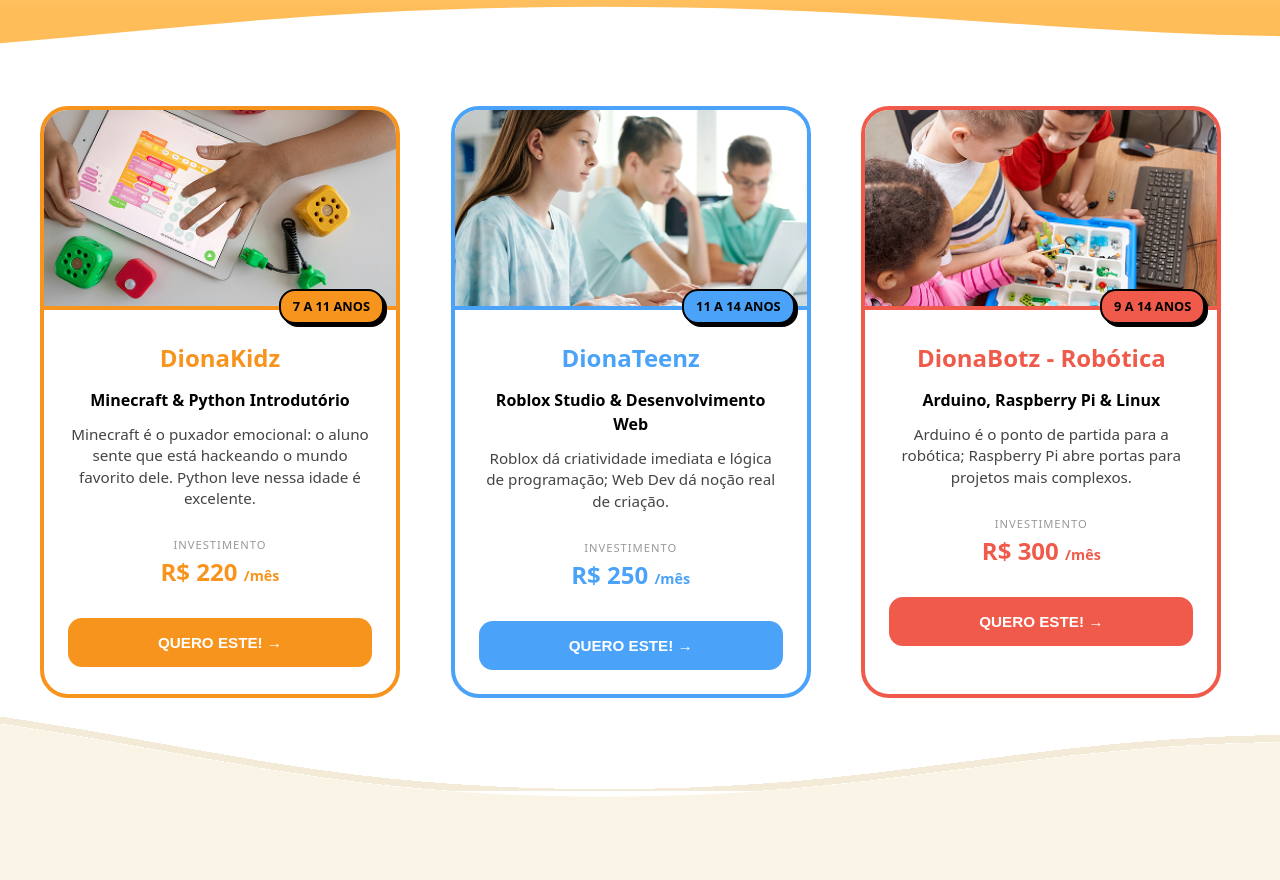
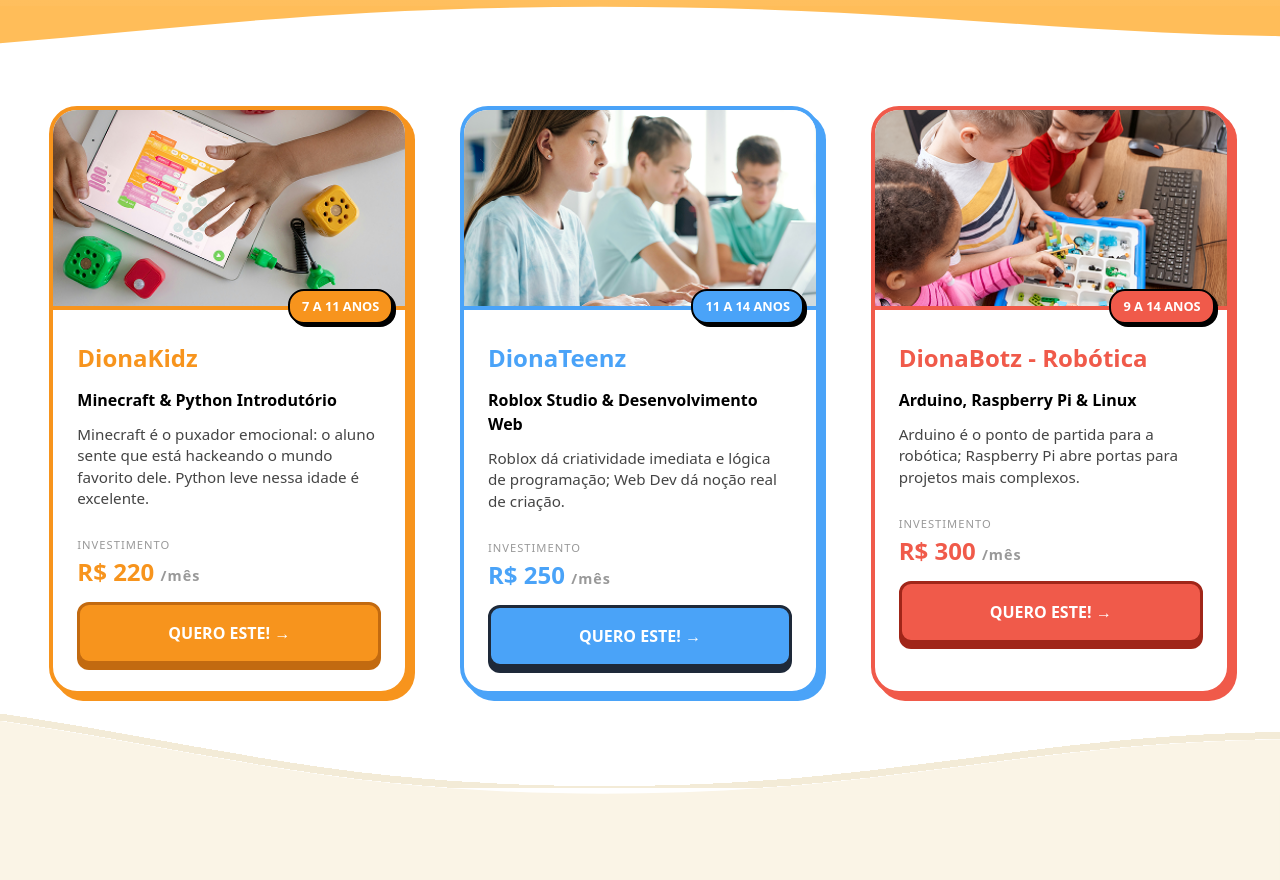
Before and after one commit to mpaaserrano/DKTesting, a React (Vite) app in the folder dionakids/: page / in a window 1280 px wide. Shown: the part 671-1551 px from the top of the page. Built offline with nearby package versions, Linux system fonts and the light colour scheme.

Commit message:
Card touch up and button component

```diff
--- /dev/null
+++ b/dionakids/src/components/buttons/BigButton.css
@@ -0,0 +1,32 @@
+.big-button {
+  display: inline-block;
+
+  color: #ffffff;
+  padding: 1rem 2rem;
+  font-weight: 800;
+  font-size: 1rem;
+  border-radius: 12px;
+
+  border: 3px solid;
+  box-shadow: 0 6px 0;
+
+  cursor: pointer;
+  text-decoration: none;
+  transition: transform 0.1s ease, box-shadow 0.1s ease;
+  text-align: center;
+}
+
+/* Hover */
+.big-button:hover {
+  transform: translateY(0);
+}
+
+/* Press effect */
+.big-button:active {
+  transform: translateY(4px);
+  box-shadow: 0 2px 0;
+}
+
+.big-button:focus {
+  outline: none;
+}
--- /dev/null
+++ b/dionakids/src/components/buttons/BigButton.jsx
@@ -0,0 +1,22 @@
+import "./BigButton.css";
+
+export default function BigButton({
+  text,
+  url,
+  backgroundColor,
+  borderColor,
+}) {
+  return (
+    <a
+      href={url}
+      className="big-button"
+      style={{
+        backgroundColor,
+        borderColor,
+        boxShadow: `0 6px 0 ${borderColor}`,
+      }}
+    >
+      {text}
+    </a>
+  );
+}
--- a/dionakids/src/components/cards/CourseCard.css
+++ b/dionakids/src/components/cards/CourseCard.css
@@ -8,6 +8,7 @@
 
   display: flex;
   flex-direction: column;
+  text-align: left;
 }
 
 .course-image {
@@ -27,7 +28,7 @@
   bottom: 12px;
   right: 12px;
 
-  color: #000;
+  color: #fff;
   background: #f2c94c;
   padding: 6px 12px;
   border-radius: 999px;
@@ -66,12 +67,19 @@
 
 .course-price {
   margin-top: 1rem;
+  text-align: left;
 }
 
 .course-price span {
   display: block;
   font-size: 0.7rem;
   letter-spacing: 1px;
+  color: #999;
+}
+
+.course-price small {
+  letter-spacing: 1px;
+  font-size: 0.7rem;
   color: #999;
 }
 
--- a/dionakids/src/components/cards/CourseCard.jsx
+++ b/dionakids/src/components/cards/CourseCard.jsx
@@ -1,4 +1,5 @@
 import "./CourseCard.css";
+import BigButton from "../buttons/BigButton";
 
 export default function CourseCard({
   image,
@@ -8,13 +9,27 @@
   description,
   price,
   color,
+  borderColor,
 }) {
   return (
-    <div className="course-card" style={{ borderColor: color }}>
+    <div
+      className="course-card"
+      style={{
+        borderColor: color,
+        boxShadow: `6px 6px 0 ${color}`,
+      }}
+    >
+      <div className="course-image">
+        <img
+          src={image}
+          alt={title}
+          style={{ borderColor: color }}
+        />
 
-      <div className="course-image">
-        <img src={image} alt={title}  style={{ borderColor: color }} />
-        <span className="course-age" style={{ backgroundColor: color }}>
+        <span
+          className="course-age"
+          style={{ backgroundColor: color }}
+        >
           {age}
         </span>
       </div>
@@ -32,14 +47,13 @@
           </strong>
         </div>
 
-        <button
-          className="course-btn"
-          style={{ backgroundColor: color }}
-        >
-          QUERO ESTE! →
-        </button>
+        <BigButton
+          text="QUERO ESTE! →"
+          url="#"
+          backgroundColor={color}
+          borderColor={borderColor}
+        />
       </div>
-
     </div>
   );
 }
--- a/dionakids/src/components/layout/Grid.css
+++ b/dionakids/src/components/layout/Grid.css
@@ -1,4 +1,5 @@
 .grid {
   display: grid;
   width: 100%;
+  justify-items: center;
 }
--- a/dionakids/src/components/layout/Grid.jsx
+++ b/dionakids/src/components/layout/Grid.jsx
@@ -3,16 +3,13 @@
 
 function Grid({
   children,
-  columns,        // number | undefined
-  gap = 24,       // number (px)
-  min = 280,      // min column width (px)
+  gap = 24,   // space between items (px)
+  min = 280,  // minimum column width (px)
   className = "",
 }) {
   const style = {
     gap: `${gap}px`,
-    ...(columns
-      ? { gridTemplateColumns: `repeat(${columns}, 1fr)` }
-      : { gridTemplateColumns: `repeat(auto-fit, minmax(${min}px, 1fr))` }),
+    gridTemplateColumns: `repeat(auto-fit, minmax(${min}px, 1fr))`,
   };
 
   return (
--- a/dionakids/src/pages/Home.jsx
+++ b/dionakids/src/pages/Home.jsx
@@ -66,6 +66,7 @@
             description="Minecraft é o puxador emocional: o aluno sente que está hackeando o mundo favorito dele. Python leve nessa idade é excelente."
             price="220"
             color="#F7941D"
+            borderColor="#C26A10"
           />
 
           <CourseCard
@@ -76,6 +77,7 @@
             description="Roblox dá criatividade imediata e lógica de programação; Web Dev dá noção real de criação."
             price="250"
             color="#4AA3F8"
+            borderColor="#1E2939"
           />
 
           <CourseCard
@@ -86,6 +88,7 @@
             description="Arduino é o ponto de partida para a robótica; Raspberry Pi abre portas para projetos mais complexos."
             price="300"
             color="#F05A4A"
+            borderColor="#A02619"
           />
         </Grid>
       </Section>
```
